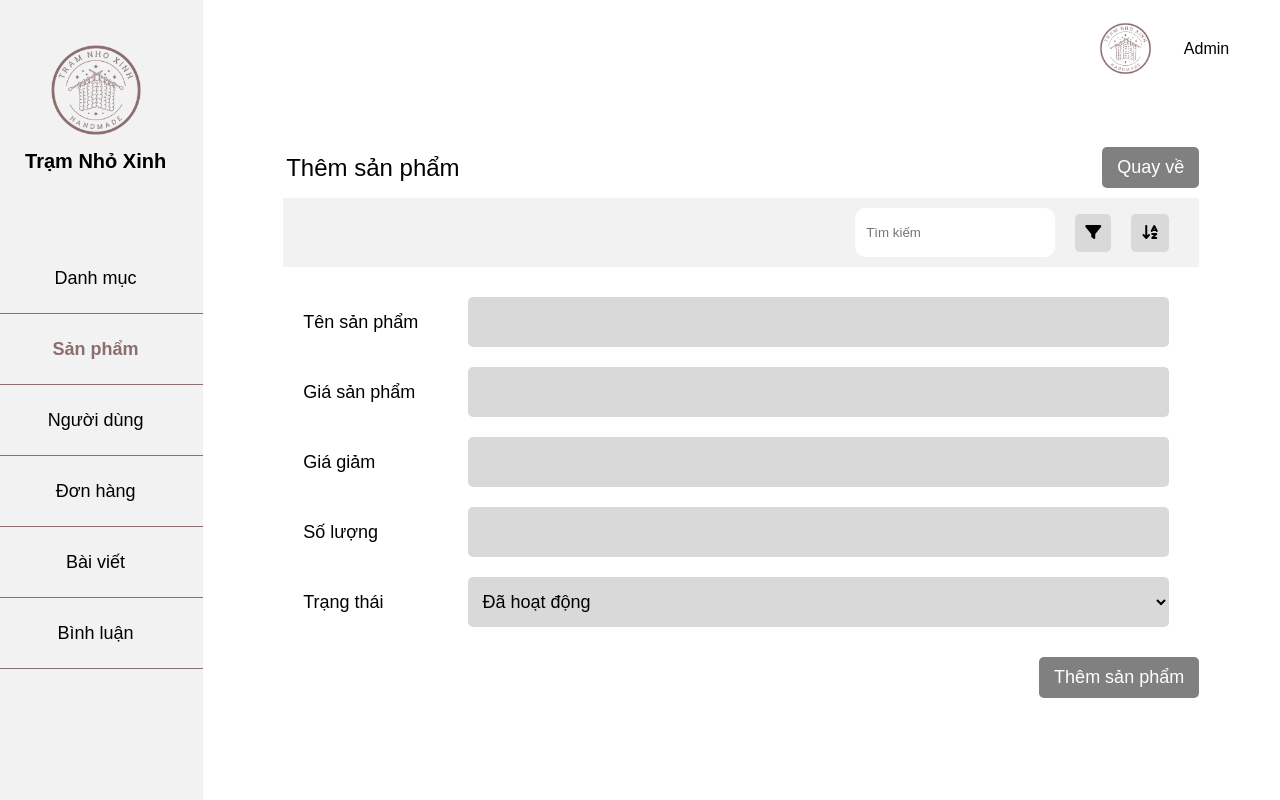
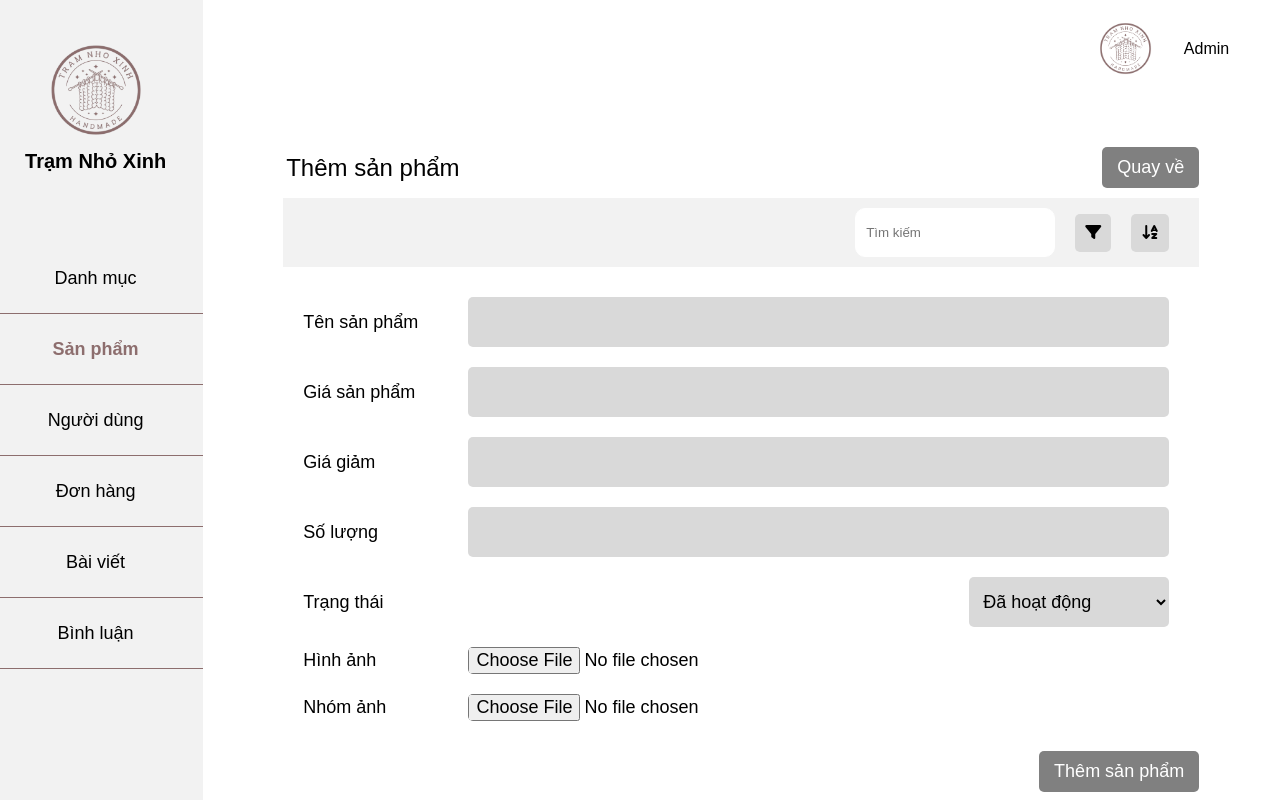
Before and after one commit to LQuocBao/duan1, a PHP site: page /public/html/adminProAdd.html in a window 1280 px wide. Run offline with PHP 8.4, Linux system fonts and the light colour scheme; some libraries are stand-ins or nearby versions.

Commit message:
19:10 18/11

```diff
--- a/public/css/Admin.css
+++ b/public/css/Admin.css
@@ -308,8 +308,7 @@ tbody a:hover {
     border: none;
 }
 
-.category-main-product input,
-.category-main-product select {
+.category-main-product input {
     margin: 10px;
     width: 80%;
     height: 50px;
@@ -318,6 +317,23 @@ tbody a:hover {
     background-color: #d9d9d9;
     border: none;
     padding: 0 10px;
+}
+
+.category-main-product select {
+    margin: 10px;
+    width: 200px;
+    height: 50px;
+    border-radius: 5px;
+    font-size: 18px;
+    background-color: #d9d9d9;
+    border: none;
+    padding: 0 10px;
+}
+
+.category-main-product input[type="file"] {
+    background-color: white;
+    padding: 0;
+    height: auto;
 }
 
 .text-main-product {
--- a/public/html/adminCateEdit.html
+++ b/public/html/adminCateEdit.html
@@ -46,6 +46,7 @@
                         </div>
                     </div>
                     <!-- xong phần header -->
+                    <form action="">
                         <div class="main-product">
                             <div class="category-main-product">
                                 <label for="Tên danh mục">Tên danh mục</label>
@@ -63,7 +64,7 @@
                         <div class="submit-main-product">
                             <button type="submit"><a href="../html/adminCate.html">Cập nhật</a></button>
                         </div>
-
+                    </form>
                 </div>
             </div>
         </div>
--- a/public/html/adminCommentView.html
+++ b/public/html/adminCommentView.html
@@ -50,11 +50,11 @@
                     <div class="main-product">
                         <div class="category-main-product">
                             <label for="Tên danh mục">Tên khách hàng</label>
-                            <input type="">
+                            <input type="text">
                         </div>
                         <div class="category-main-product">
                             <label for="">Ngày bình luận</label>
-                            <input type="">
+                            <input type="date">
                         </div>
                         <div class="text-main-product">
                             <label for="">Nội dung</label>
--- a/public/html/adminProAdd.html
+++ b/public/html/adminProAdd.html
@@ -47,22 +47,24 @@
                         </div>
                     </div>
                     <!-- xong phần header -->
+                    <form action="">
+
                         <div class="main-product">
                             <div class="category-main-product">
                                 <label for="Tên danh mục">Tên sản phẩm</label>
-                            <input type="">
+                                <input type="text">
                             </div>
                             <div class="category-main-product">
                                 <label for="">Giá sản phẩm</label>
-                            <input type="">
+                                <input type="text">
                             </div>
                             <div class="category-main-product">
                                 <label for="">Giá giảm</label>
-                            <input type="">
+                                <input type="text">
                             </div>
                             <div class="category-main-product">
                                 <label for="">Số lượng</label>
-                            <input type="">
+                                <input type="number">
                             </div>
                             <div class="category-main-product">
                                 <label for="status">Trạng thái</label>
@@ -72,10 +74,19 @@
                                     <option value="">Đã hủy</option>
                                 </select>
                             </div>
+                            <div class="category-main-product">
+                                <label for="">Hình ảnh</label>
+                                <input type="file">
+                            </div>
+                            <div class="category-main-product">
+                                <label for="">Nhóm ảnh</label>
+                                <input type="file">
+                            </div>
                         </div>
                         <div class="submit-main-product">
                             <button type="submit"><a href="../html/adminPro.html">Thêm sản phẩm</a></button>
                         </div>
+                    </form>
                 </div>
             </div>
         </div>
```
Also changed, not shown: public/html/adminCateAdd.html (+8 -2 lines), public/html/adminPostAdd.html (+9 -3 lines), public/html/adminPostEdit.html (+9 -3 lines), public/html/adminProEdit.html (+14 -4 lines), public/html/adminUserAdd.html (+5 -3 lines), public/html/adminUserEdit.html (+5 -3 lines). Lines whose indentation alone changed are shown as unchanged.
